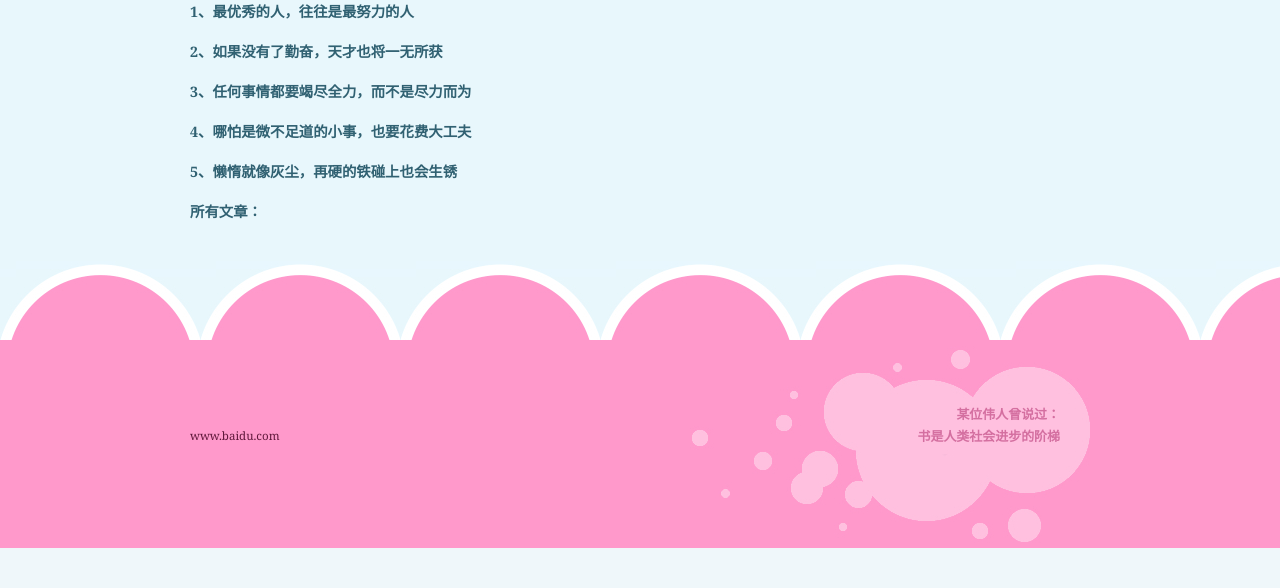
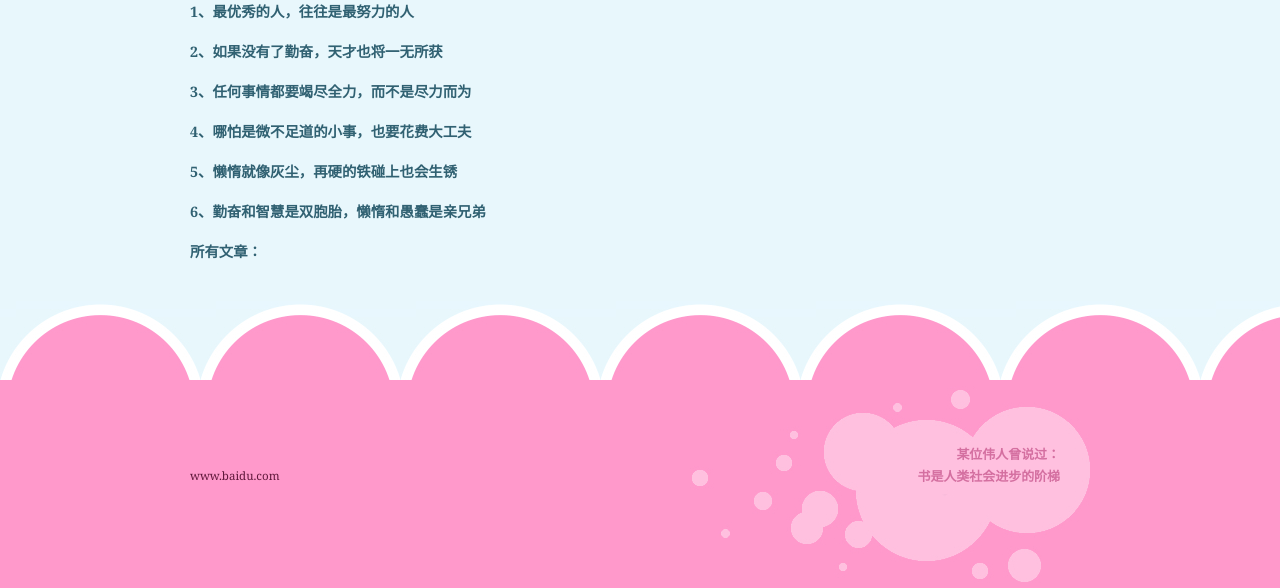
Before and after one commit to crazybaobao/Python, a Django app: template templates/index.html in a window 1280 px wide. Shown: the part 288-876 px from the top of the page. Before the commit the page ends 836 px from the top, so only its background shows below. Run offline with Django 3.2, Linux system fonts and the light colour scheme; the template is opened without the code that fills it, so the values that code supplies are empty.

Commit message:
测试持续集成

```diff
--- a/blog/views.py
+++ b/blog/views.py
@@ -11,6 +11,7 @@ from django.http import HttpResponse, HttpResponseNotAllowed
 from django.contrib.auth.models import User
 
 from .models import Article
+
 
 # 首页
 @ask_method(['GET,POST'])
--- a/templates/index.html
+++ b/templates/index.html
@@ -27,6 +27,7 @@
         <h5>3、任何事情都要竭尽全力，而不是尽力而为</h5><br/>
         <h5>4、哪怕是微不足道的小事，也要花费大工夫</h5><br/>
         <h5>5、懒惰就像灰尘，再硬的铁碰上也会生锈</h5><br/>
+        <h5>6、勤奋和智慧是双胞胎，懒惰和愚蠢是亲兄弟</h5><br/>
 
         <h4>所有文章：</h4>
         {% for article in allarticle %}
```
